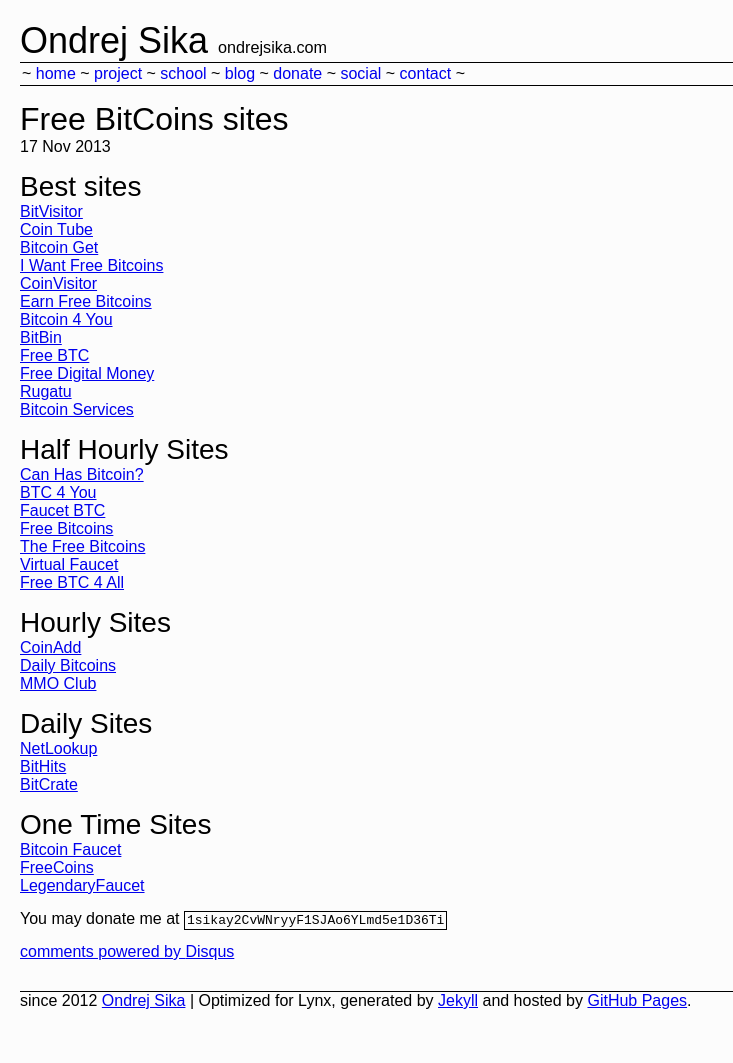
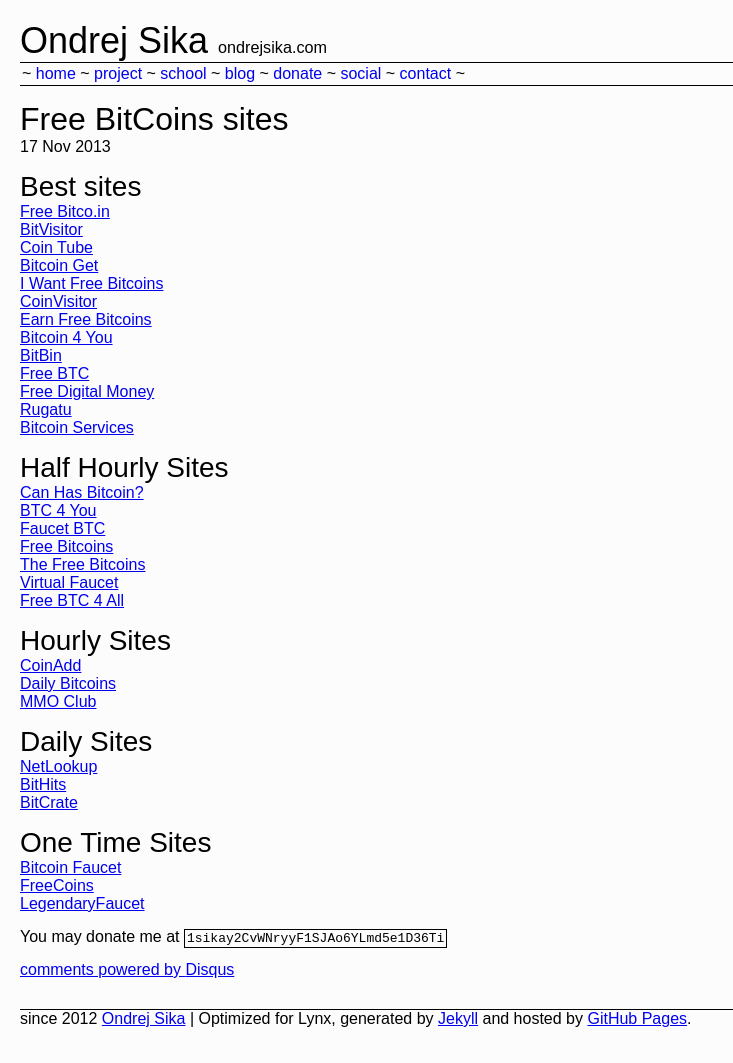
Before and after one commit to ondrejsika/ondrejsika.com, a Jekyll site: the page built from _posts/2013-11-17-free-bitcoins.md, in a window 1280 px wide. Shown: the whole page, without its empty margins (0-733 px from the left). Built offline with Jekyll 4.4.1, drawn with Linux system fonts in a browser that asks for light colours; Markdown is read by kramdown in place of the engine named in the settings; comment, search, counter and statistics services are not loaded.

Commit message:
add some free bitcoin site

```diff
--- a/_posts/2013-11-17-free-bitcoins.md
+++ b/_posts/2013-11-17-free-bitcoins.md
@@ -8,7 +8,7 @@
 ---
 
 ### Best sites
-
+* [Free Bitco.in](http://freebitco.in/?r=25408)
 * [BitVisitor](http://www.bitvisitor.com/?ref=1sikay2CvWNryyF1SJAo6YLmd5e1D36Ti)
 * [Coin Tube](http://www.cointube.tv/?ref=1JL1hJJBNkYdrvfdD1htsguY3XGuezBw7u)
 * [Bitcoin Get](http://www.bitcoinget.com)
```
